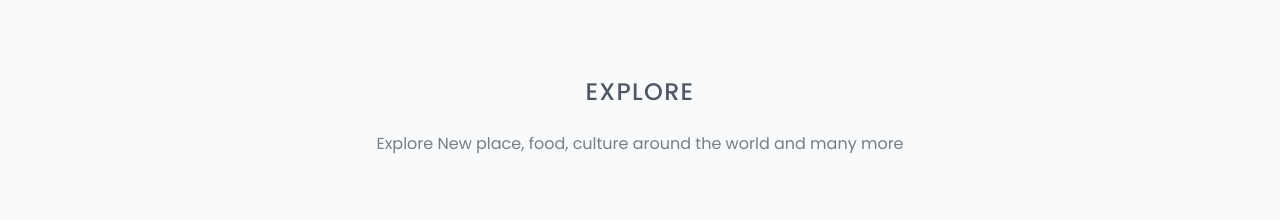
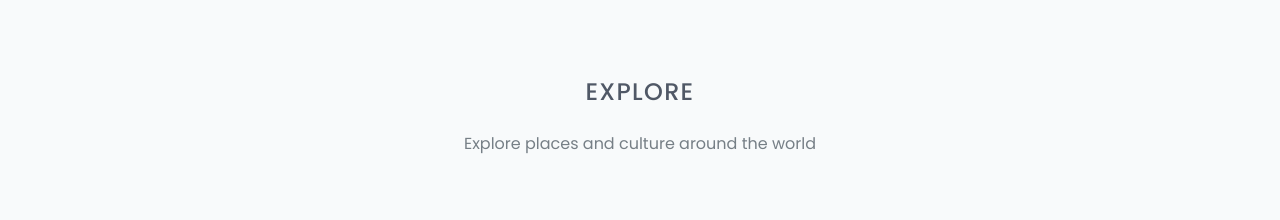
Before and after one commit to lkamalesh/Githubfile, a plain HTML site: page index.html in a window 1280 px wide. Shown: the part 1820-2040 px from the top of the page. Drawn offline with nearby package versions, Linux system fonts and the light colour scheme.

Commit message:
Update index.html
version2

```diff
--- a/index.html
+++ b/index.html
@@ -305,7 +305,7 @@
 			<div class="container">
 				<div class="section-header">
 					<h2>explore</h2>
-					<p>Explore New place, food, culture around the world and many more</p>
+					<p>Explore places and culture around the world</p>
 				</div><!--/.section-header-->
 				<div class="explore-content">
 					<div class="row">
```
